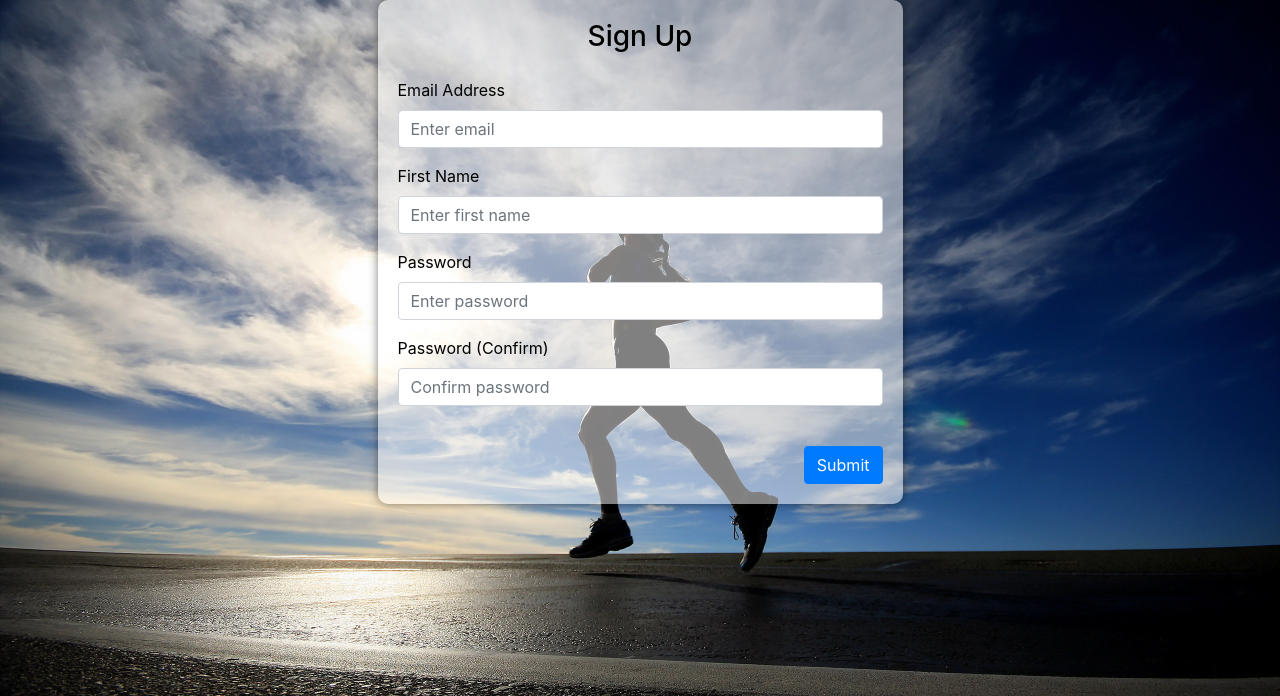
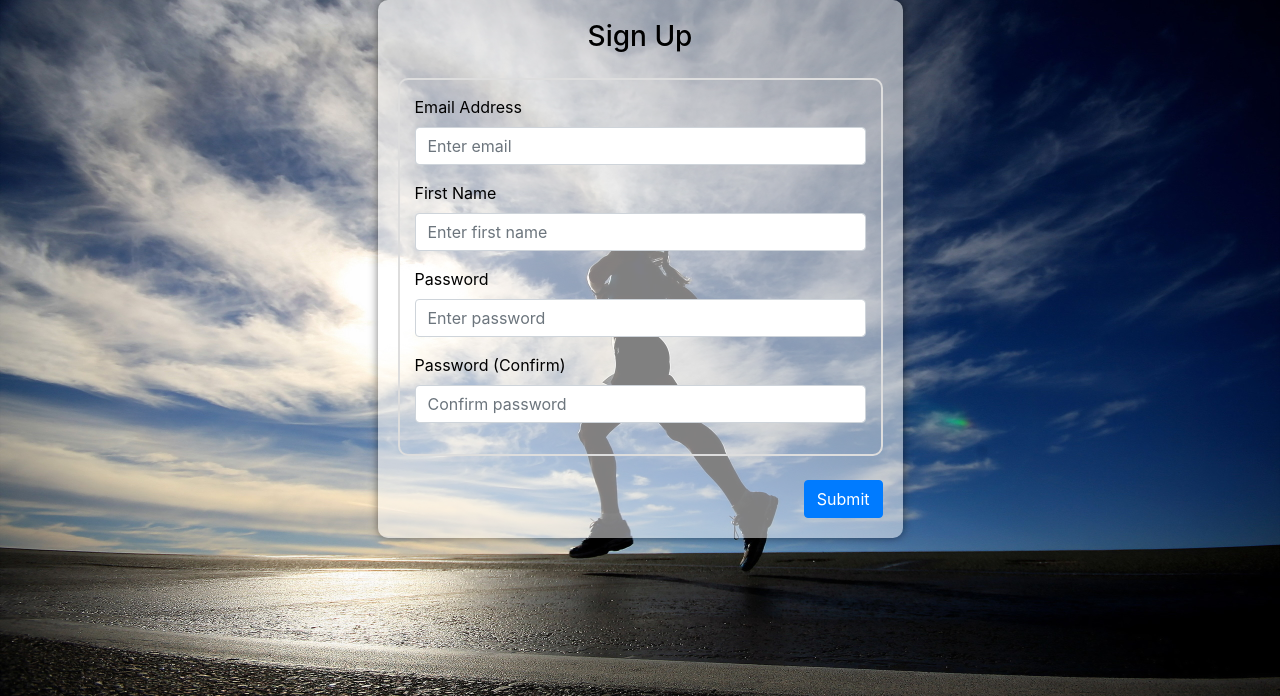
Before and after one commit to Chaapppp/Create-a-website-with-Flask, a Flask app: page /sign-up in a window 1280 px wide. Shown: the part 56-752 px from the top of the page. Run offline with Flask 3, Linux system fonts and the light colour scheme; some libraries are stand-ins or nearby versions.

Commit message:
form-border

```diff
--- a/website/static/style/login_sign-up.css
+++ b/website/static/style/login_sign-up.css
@@ -13,3 +13,9 @@ body {
     border-radius: 10px;
     box-shadow: 0 0 10px rgba(0, 0, 0, 0.5);
   }
+
+  .form-border {
+    border: 2px solid #dddddd;
+    padding: 15px;
+    border-radius: 10px;
+  }
```
